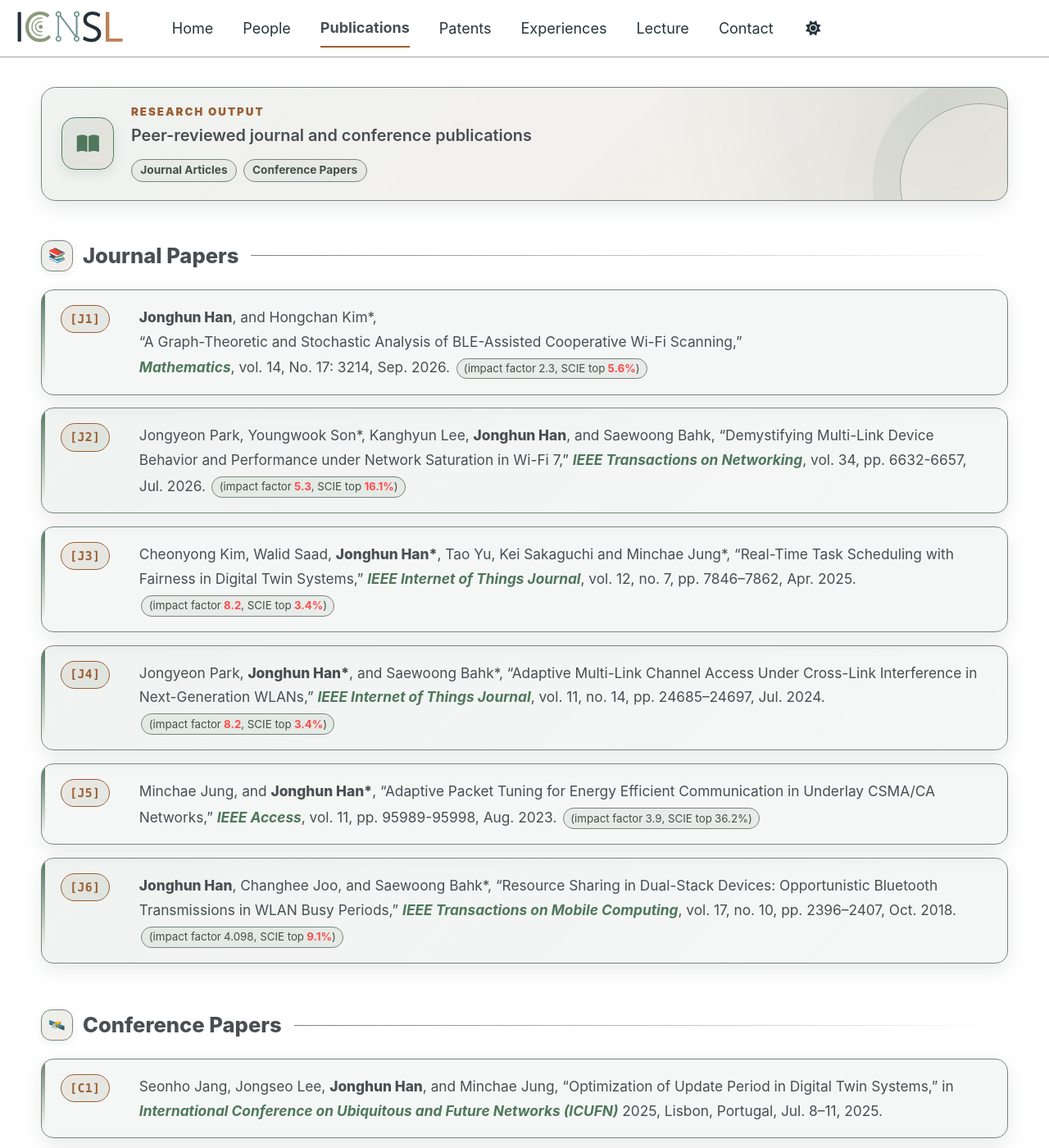
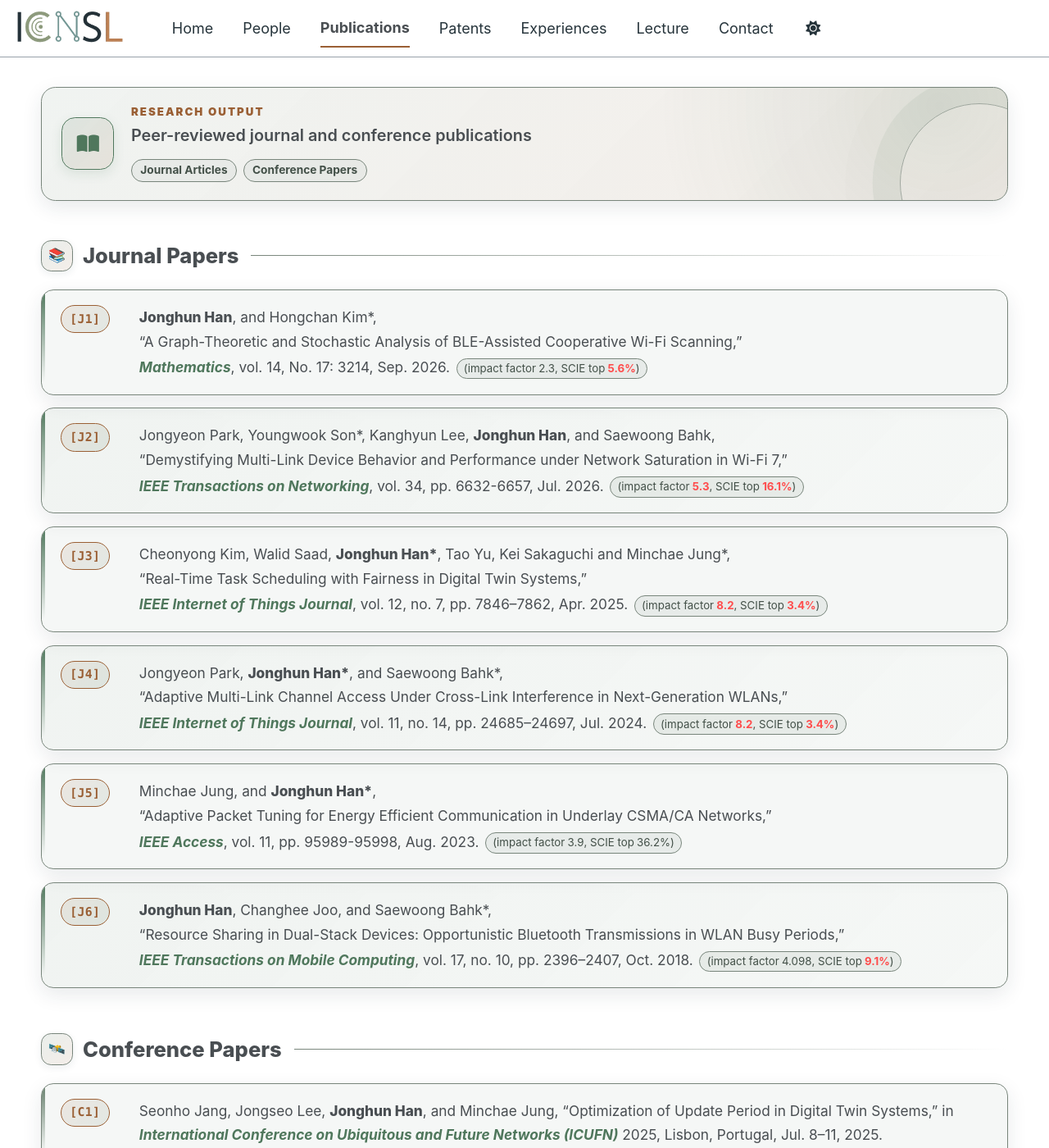
Before and after one commit to icnsl/icnsl.github.io, a Jekyll site: the page built from _pages/publications.md, in a window 1280 px wide and 1400 px high. Shown: the whole window at 82% size. Built offline with Jekyll 4.4.1, drawn with Linux system fonts in a browser that asks for light colours; a script bundle is joined from its source files by our own code; library files that are not in the unit come from our copies.

```diff
--- a/_pages/publications.md
+++ b/_pages/publications.md
@@ -37,8 +37,8 @@ hide_title: true
 <div class="pub-entry" id="pub-j2">
   <div class="pub-no">[J2]</div>
   <div class="pub-citation">
-    Jongyeon Park, Youngwook Son*, Kanghyun Lee, <strong>Jonghun Han</strong>, and Saewoong Bahk,
-    “Demystifying Multi-Link Device Behavior and Performance under Network Saturation in Wi-Fi 7,”
+    Jongyeon Park, Youngwook Son*, Kanghyun Lee, <strong>Jonghun Han</strong>, and Saewoong Bahk, <br>
+    “Demystifying Multi-Link Device Behavior and Performance under Network Saturation in Wi-Fi 7,” <br>
     <em>IEEE Transactions on Networking</em>, vol. 34, pp. 6632-6657, Jul. 2026.
     <span class="pub-impact">(impact factor<span class="pub-metric-value pub-red">5.3</span>, SCIE top<span class="pub-metric-value pub-red">16.1%</span>)</span>
   </div>
@@ -47,8 +47,8 @@ hide_title: true
 <div class="pub-entry" id="pub-j3">
   <div class="pub-no">[J3]</div>
   <div class="pub-citation">
-    Cheonyong Kim, Walid Saad, <strong>Jonghun Han*</strong>, Tao Yu, Kei Sakaguchi and Minchae Jung*,
-    “Real-Time Task Scheduling with Fairness in Digital Twin Systems,”
+    Cheonyong Kim, Walid Saad, <strong>Jonghun Han*</strong>, Tao Yu, Kei Sakaguchi and Minchae Jung*, <br>
+    “Real-Time Task Scheduling with Fairness in Digital Twin Systems,” <br>
     <em>IEEE Internet of Things Journal</em>, vol. 12, no. 7, pp. 7846–7862, Apr. 2025.
     <span class="pub-impact">(impact factor<span class="pub-metric-value pub-red">8.2</span>, SCIE top<span class="pub-metric-value pub-red">3.4%</span>)</span>
   </div>
@@ -57,8 +57,8 @@ hide_title: true
 <div class="pub-entry" id="pub-j4">
   <div class="pub-no">[J4]</div>
   <div class="pub-citation">
-    Jongyeon Park, <strong>Jonghun Han*</strong>, and Saewoong Bahk*,
-    “Adaptive Multi-Link Channel Access Under Cross-Link Interference in Next-Generation WLANs,”
+    Jongyeon Park, <strong>Jonghun Han*</strong>, and Saewoong Bahk*, <br>
+    “Adaptive Multi-Link Channel Access Under Cross-Link Interference in Next-Generation WLANs,” <br>
     <em>IEEE Internet of Things Journal</em>, vol. 11, no. 14, pp. 24685–24697, Jul. 2024.
     <span class="pub-impact">(impact factor<span class="pub-metric-value pub-red">8.2</span>, SCIE top<span class="pub-metric-value pub-red">3.4%</span>)</span>
   </div>
@@ -67,8 +67,8 @@ hide_title: true
 <div class="pub-entry" id="pub-j5">
   <div class="pub-no">[J5]</div>
   <div class="pub-citation">
-    Minchae Jung, and <strong>Jonghun Han*</strong>,
-    “Adaptive Packet Tuning for Energy Efficient Communication in Underlay CSMA/CA Networks,”
+    Minchae Jung, and <strong>Jonghun Han*</strong>, <br>
+    “Adaptive Packet Tuning for Energy Efficient Communication in Underlay CSMA/CA Networks,” <br>
     <em>IEEE Access</em>, vol. 11, pp. 95989-95998, Aug. 2023.
     <span class="pub-impact">(impact factor<span class="pub-metric-value">3.9</span>, SCIE top<span class="pub-metric-value">36.2%</span>)</span>
   </div>
@@ -77,8 +77,8 @@ hide_title: true
 <div class="pub-entry" id="pub-j6">
   <div class="pub-no">[J6]</div>
   <div class="pub-citation">
-    <strong>Jonghun Han</strong>, Changhee Joo, and Saewoong Bahk*,
-    “Resource Sharing in Dual-Stack Devices: Opportunistic Bluetooth Transmissions in WLAN Busy Periods,”
+    <strong>Jonghun Han</strong>, Changhee Joo, and Saewoong Bahk*, <br>
+    “Resource Sharing in Dual-Stack Devices: Opportunistic Bluetooth Transmissions in WLAN Busy Periods,” <br>
     <em>IEEE Transactions on Mobile Computing</em>, vol. 17, no. 10, pp. 2396–2407, Oct. 2018.
     <span class="pub-impact">(impact factor<span class="pub-metric-value">4.098</span>, SCIE top<span class="pub-metric-value pub-red">9.1%</span>)</span>
   </div>
```
